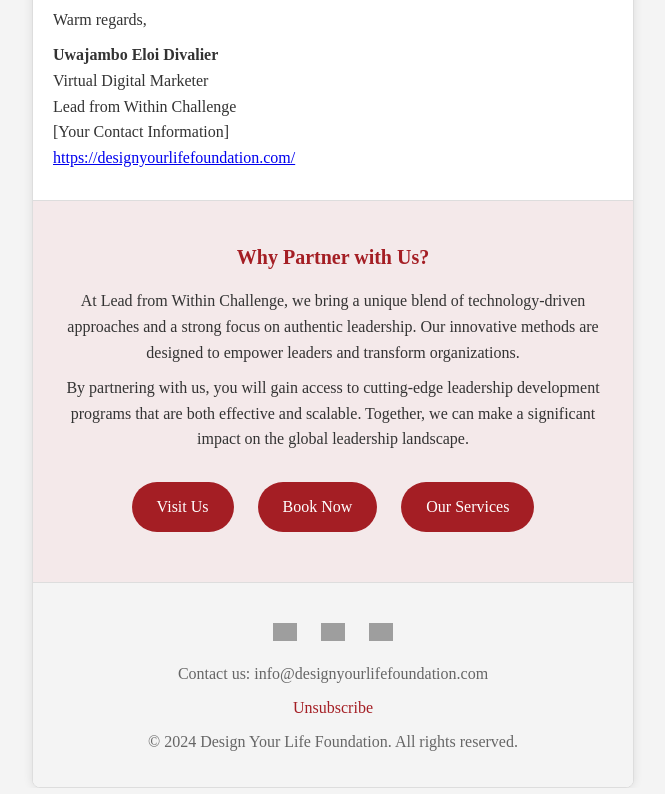
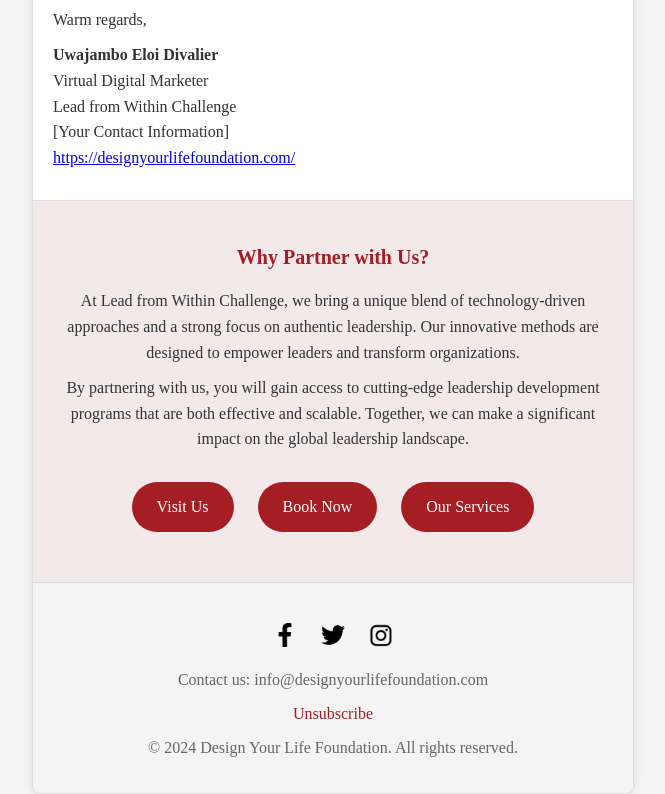
Before and after one commit to Divalier/dly, a plain HTML site: page index.html in a window 1280 px wide. Shown: the part 608-1402 px from the top of the page, without its empty margins (307-972 px from the left). Drawn offline with Linux system fonts and the light colour scheme; grey boxes are pictures that could not be loaded.

Commit message:
Update index.html

```diff
--- a/index.html
+++ b/index.html
@@ -163,9 +163,9 @@
         </div>
         <div class="footer">
             <div class="social-icons">
-                <a href="https://facebook.com/designyourlifefoundation"><img src="https://designyourlifefoundation.com/icons/facebook.png" alt="Facebook"></a>
-                <a href="https://twitter.com/designyourlife"><img src="https://designyourlifefoundation.com/icons/twitter.png" alt="Twitter"></a>
-                <a href="https://instagram.com/designyourlifefoundation"><img src="https://designyourlifefoundation.com/icons/instagram.png" alt="Instagram"></a>
+                <a href="https://facebook.com/designyourlifefoundation"><img src="./facebook.png" alt="Facebook"></a>
+                <a href="https://twitter.com/designyourlife"><img src="./twitter.png" alt="Twitter"></a>
+                <a href="https://instagram.com/designyourlifefoundation"><img src="./ig.png" alt="Instagram"></a>
             </div>
             <p>Contact us: info@designyourlifefoundation.com</p>
             <p><a href="#">Unsubscribe</a></p>
```
